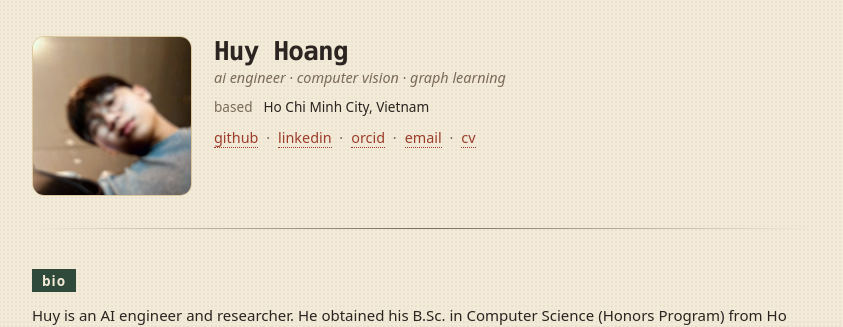
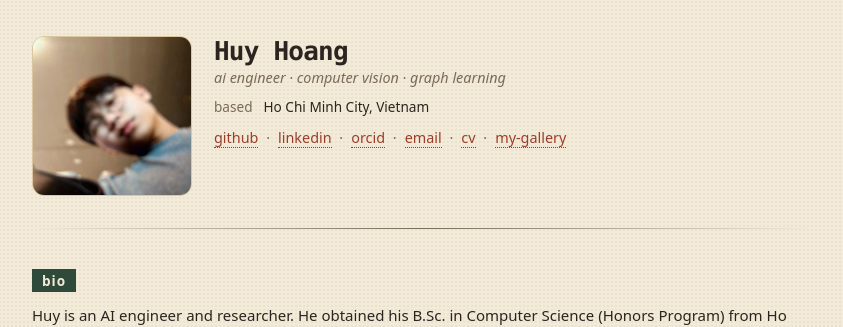
Before and after one commit to edithh81/edithh81.github.io, a Jekyll site: the page built from index.html, in a window 1280 px wide. Shown: the top 327 px of the page, without its empty margins (218-1061 px from the left). Built offline with Jekyll 4.4.1, drawn with Linux system fonts in a browser that asks for light colours.

Commit message:
Add my-gallery link to header
Co-Authored-By: Claude Opus 5.5 (1M context) <noreply@anthropic.com>

```diff
--- a/_data/profile.yml
+++ b/_data/profile.yml
@@ -9,6 +9,7 @@ github: edithh81
 linkedin: https://www.linkedin.com/in/edith81/
 orcid: https://orcid.org/0009-0009-9357-820X
 cv: /assets/cv.pdf
+gallery: https://www.pinterest.com/vohoanghuy8811/_pins/
 
 bio: >
   Huy is an AI engineer and researcher. He obtained his B.Sc. in Computer Science
--- a/index.html
+++ b/index.html
@@ -19,6 +19,7 @@ layout: default
       {% if p.orcid %}<span><a href="{{ p.orcid }}">orcid</a></span>{% endif %}
       {% if p.email %}<span><a href="mailto:{{ p.email }}">email</a></span>{% endif %}
       {% if p.cv %}<span><a href="{{ p.cv | relative_url }}">cv</a></span>{% endif %}
+      {% if p.gallery %}<span><a href="{{ p.gallery }}">my-gallery</a></span>{% endif %}
     </nav>
   </div>
 </header>
```
